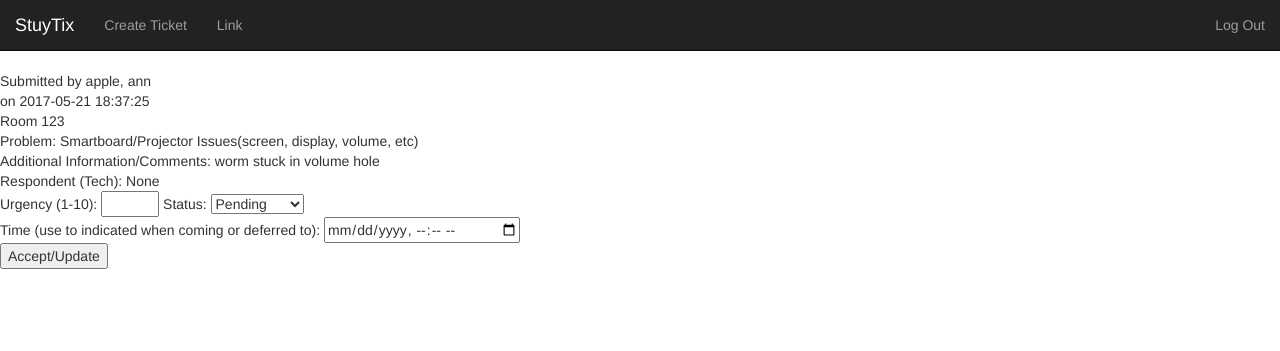
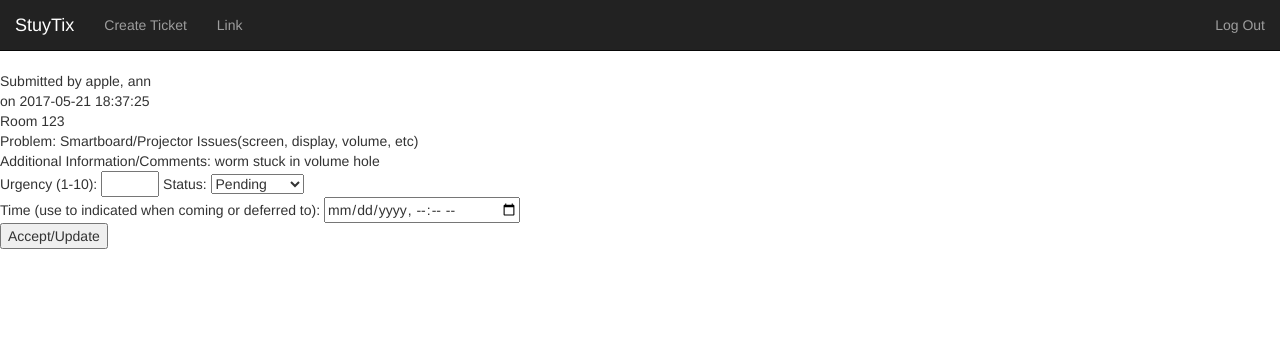
Before and after one commit to billywongstuy/BrevityFinesse-SDSpr17FP, a Flask app: page /ticket/1 in a window 1280 px wide. Shown: the top 351 px of the page. Run offline with Flask 2, Linux system fonts and the light colour scheme; a user stored in the database is signed in; data comes from the database, SQL or seed files in the repository; both versions use the stored data as it was after the commit; some libraries are stand-ins or nearby versions.

```diff
--- a/templates/ticket.html
+++ b/templates/ticket.html
@@ -36,8 +36,6 @@ Status: {{info.status}} {{info.when}}</br>
 
 {% else %}
 
-Respondent (Tech): {{info.tech_name}} </br>
-
 <form method="POST">
   Urgency (1-10):
   <input type="number" name="urgency" min="1" max="10" {% if info.urgency != none %}value="{{info.urgency}}"{% endif %}>
```
Also changed, not shown: data/tix.db.
